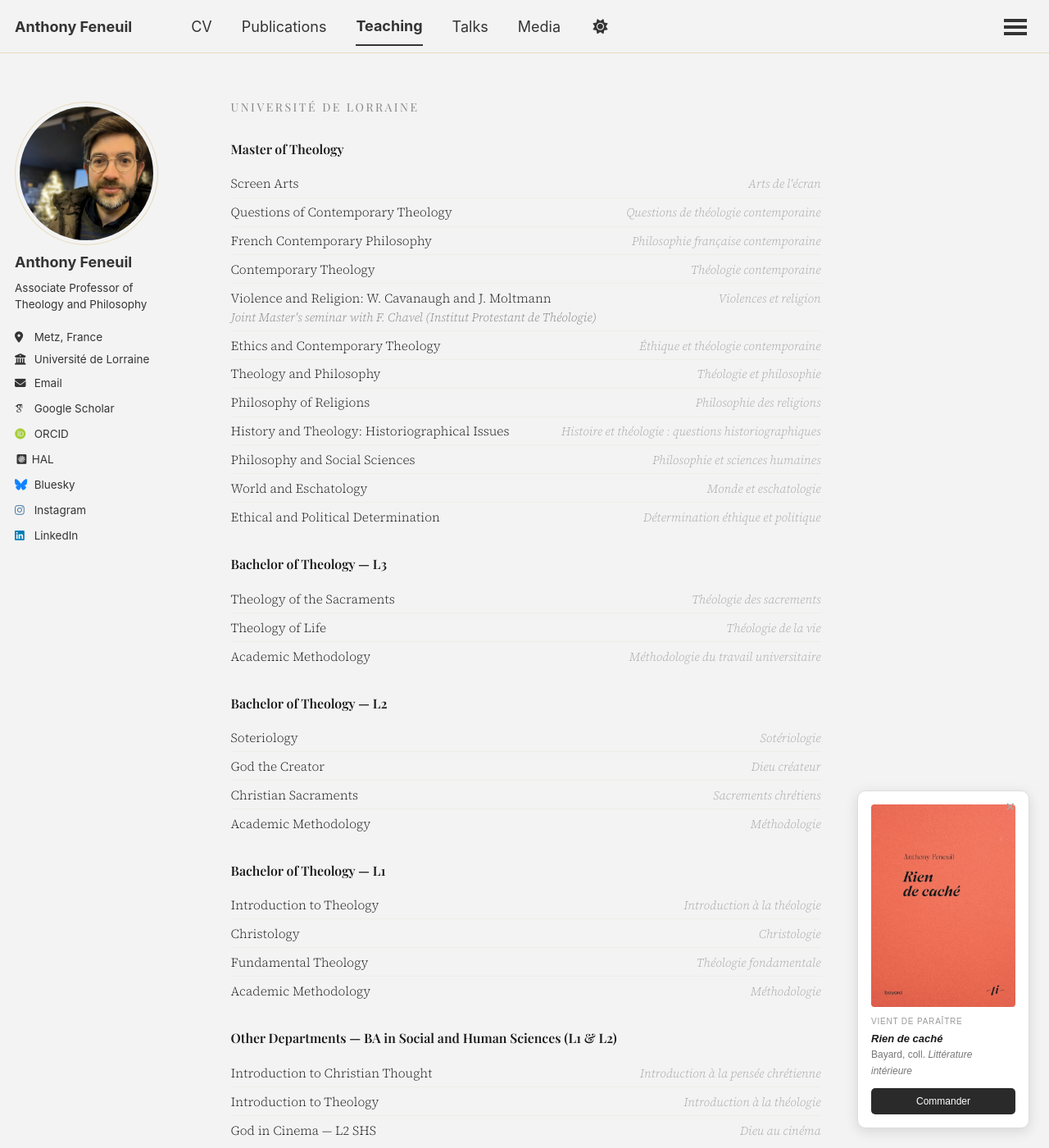
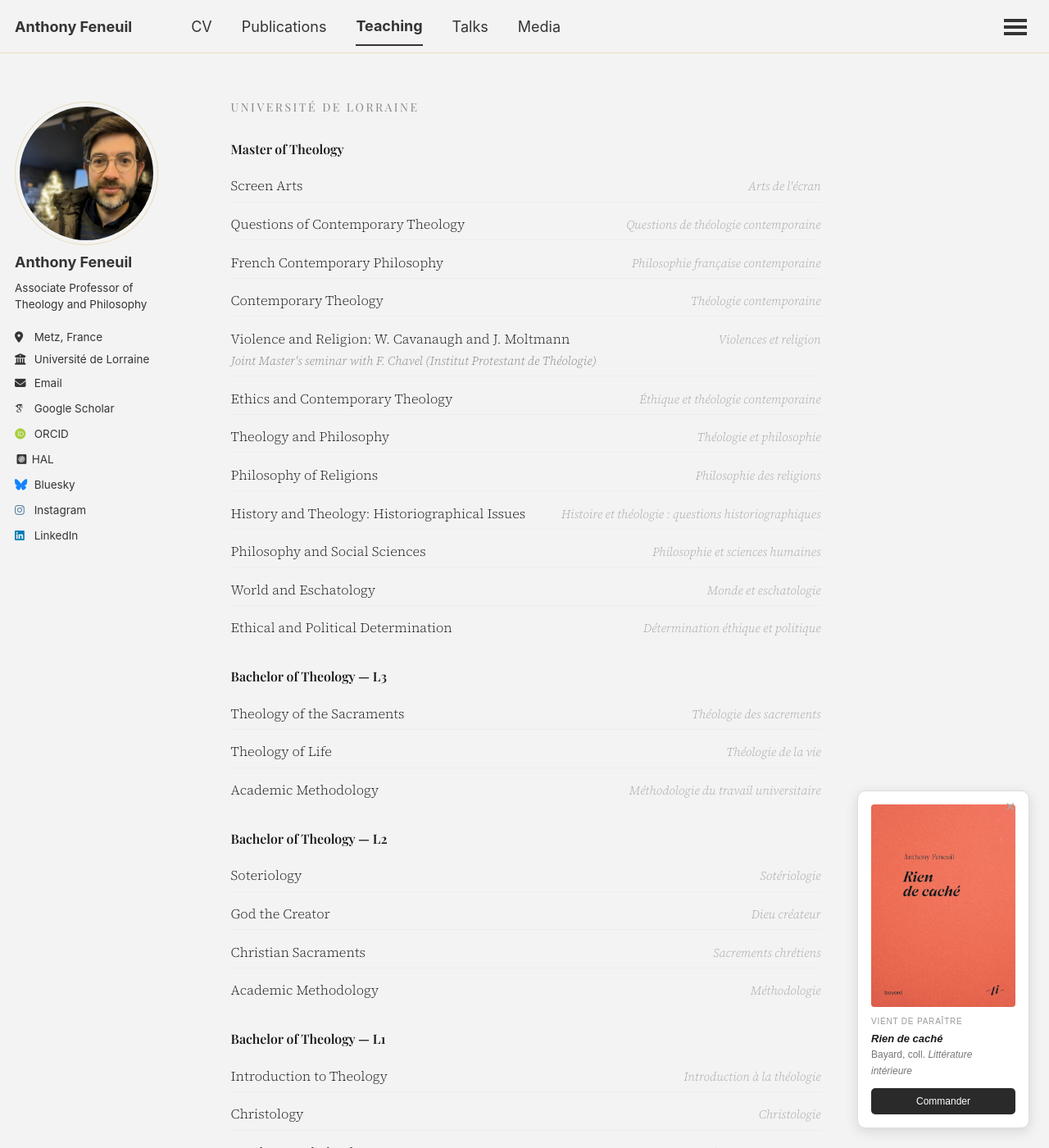
Before and after one commit to anfnl/anfnl.github.io, a Jekyll site: the page built from _pages/teaching.md, in a window 1280 px wide and 1400 px high. Shown: the whole window at 82% size. Built offline with Jekyll 4.4.1, drawn with Linux system fonts in a browser that asks for light colours; some web fonts are replaced; a script that is not in the unit is left out.

Commit message:
Update custom.html

```diff
--- a/_includes/head/custom.html
+++ b/_includes/head/custom.html
@@ -26,20 +26,17 @@
 <link href="https://fonts.googleapis.com/css2?family=EB+Garamond:wght@400;500&display=swap" rel="stylesheet">
 {% if page.permalink == '/publications/' or page.permalink == '/talks/' or page.permalink == '/teaching/' or page.permalink == '/media/' or page.permalink == '/cv/' %}
 <style>
-  .archive li,
-  .archive > p {
-    font-size: 0.85em !important;
-    line-height: 1.4 !important;
-    margin-bottom: 0.1em !important;
+@media (prefers-color-scheme: dark) {
+  html, body, .masthead, .page__footer, .sidebar, .page__content, .archive {
+    background-color: #fff !important;
+    color: #1a1a1a !important;
   }
-  .archive ul {
-    margin-bottom: 0.2em !important;
-  }
-  .archive h2 {
-    font-size: 1.3em !important;
-    margin-top: 0.8em !important;
-    margin-bottom: 0.2em !important;
-  }
+  a { color: #6b5b4e !important; }
+}
+
+#theme-toggle {
+  display: none !important;
+}
 </style>
 {% endif %}
 <!-- hreflang -->
```
